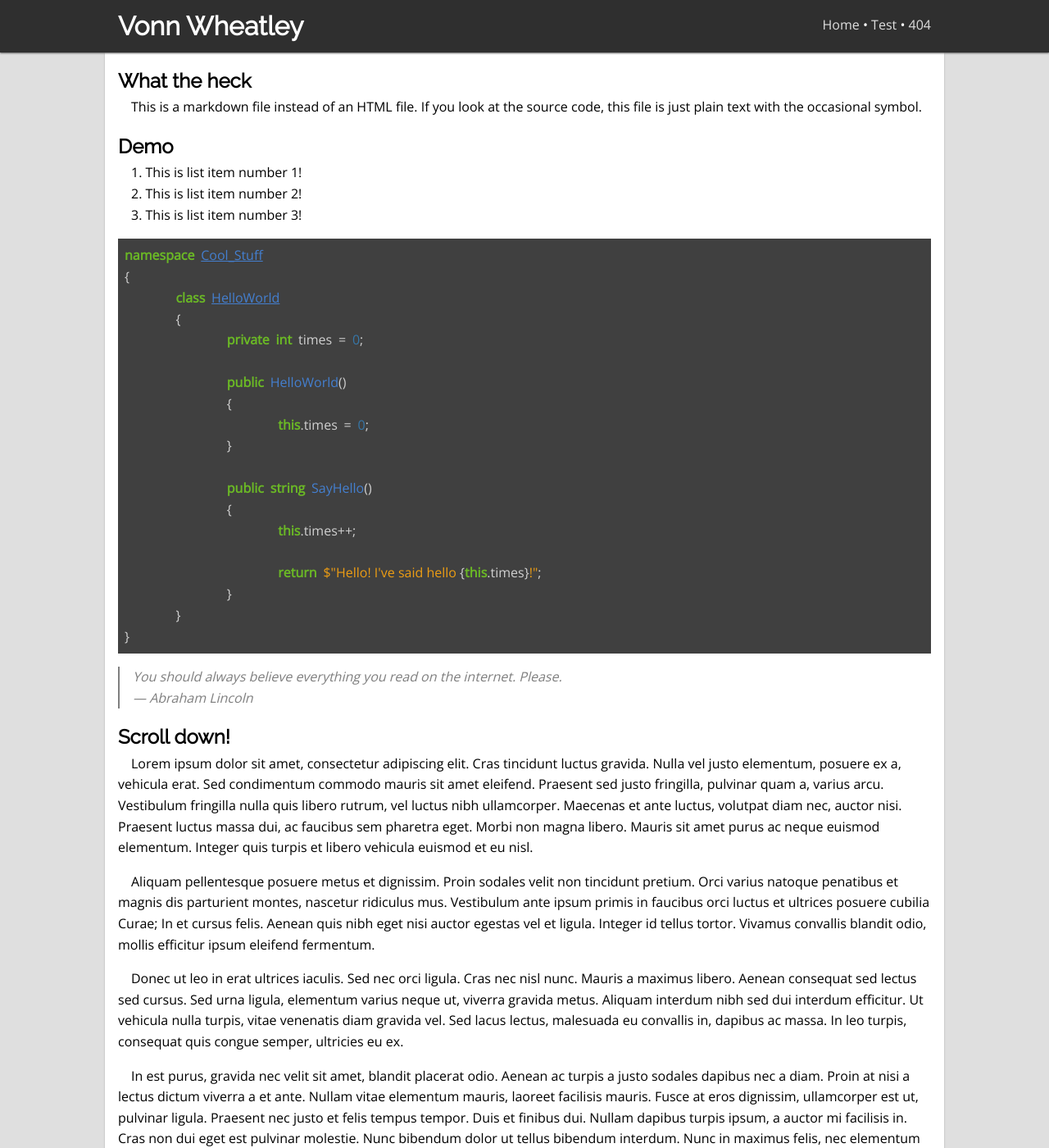
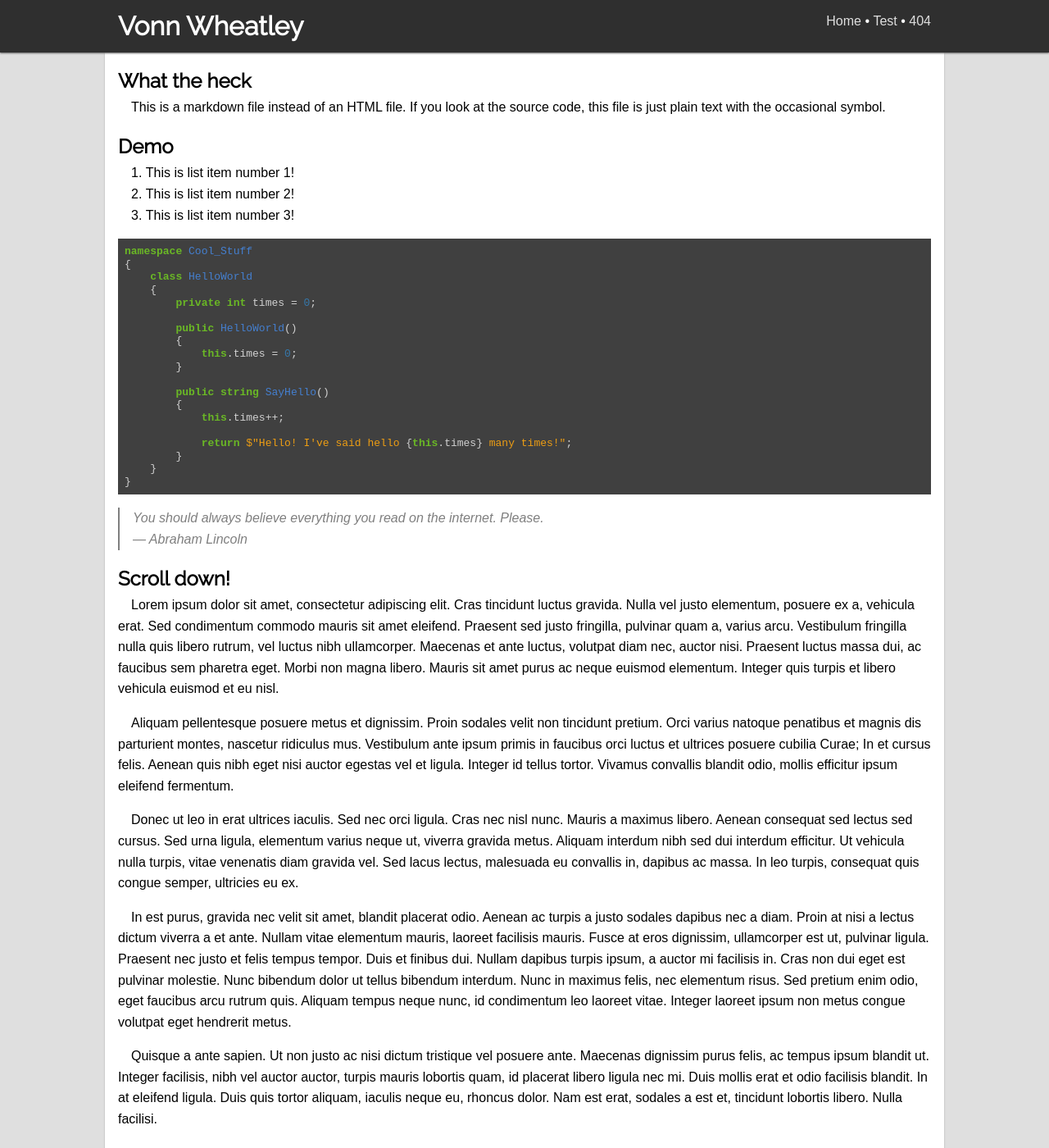
Before and after one commit to VonnW/vonnw.github.io, a Jekyll site: the page built from test.md, in a window 1280 px wide and 1400 px high. Shown: the whole window at 82% size. Built offline with Jekyll 4.4.1, drawn with Linux system fonts in a browser that asks for light colours.

Commit message:
Page is now faster and looks better

```diff
--- a/_layouts/default.html
+++ b/_layouts/default.html
@@ -5,7 +5,7 @@
 		<title>Vonn Wheatley &ndash; {{ page.title }}</title>
 		<meta name="viewport" content="width=device-width,initial-scale=1.0" />
 		<meta name="theme-color" content="#2f2f2f" />
-		<link rel="stylesheet" type="text/css" href="https://fonts.googleapis.com/css?family=Open+Sans|Raleway" />
+		<link rel="stylesheet" type="text/css" href="https://fonts.googleapis.com/css?family=Raleway" />
 		<link rel="stylesheet" type="text/css" href="/css/style.css" />
 		<link rel="stylesheet" type="text/css" href="/css/code.css" />
 		<!-- Yep, it's the Favicon Zone. Look out. -->
--- a/css/code.css
+++ b/css/code.css
@@ -1,4 +1,5 @@
 /* From https://github.com/jwarby/jekyll-pygments-themes/blob/master/native.css */
+/* But edited to remove things I didn't like the look of. */
 
 .highlight pre { background-color: #404040 }
 .highlight .hll { background-color: #404040 }
@@ -23,7 +24,7 @@
 .highlight .go { color: #cccccc } /* Generic.Output */
 .highlight .gp { color: #aaaaaa } /* Generic.Prompt */
 .highlight .gs { color: #d0d0d0; font-weight: bold } /* Generic.Strong */
-.highlight .gu { color: #ffffff; text-decoration: underline } /* Generic.Subheading */
+.highlight .gu { color: #ffffff } /* Generic.Subheading */
 .highlight .gt { color: #d22323 } /* Generic.Traceback */
 .highlight .kc { color: #6ab825; font-weight: bold } /* Keyword.Constant */
 .highlight .kd { color: #6ab825; font-weight: bold } /* Keyword.Declaration */
@@ -36,14 +37,14 @@
 .highlight .s { color: #ed9d13 } /* Literal.String */
 .highlight .na { color: #bbbbbb } /* Name.Attribute */
 .highlight .nb { color: #24909d } /* Name.Builtin */
-.highlight .nc { color: #447fcf; text-decoration: underline } /* Name.Class */
+.highlight .nc { color: #447fcf } /* Name.Class */
 .highlight .no { color: #40ffff } /* Name.Constant */
 .highlight .nd { color: #ffa500 } /* Name.Decorator */
 .highlight .ni { color: #d0d0d0 } /* Name.Entity */
 .highlight .ne { color: #bbbbbb } /* Name.Exception */
 .highlight .nf { color: #447fcf } /* Name.Function */
 .highlight .nl { color: #d0d0d0 } /* Name.Label */
-.highlight .nn { color: #447fcf; text-decoration: underline } /* Name.Namespace */
+.highlight .nn { color: #447fcf } /* Name.Namespace */
 .highlight .nx { color: #d0d0d0 } /* Name.Other */
 .highlight .py { color: #d0d0d0 } /* Name.Property */
 .highlight .nt { color: #6ab825; font-weight: bold } /* Name.Tag */
--- a/css/style.scss
+++ b/css/style.scss
@@ -8,8 +8,6 @@
 	padding: 0;
 
 	box-sizing: border-box;
-
-	font-family: "Open Sans", sans-serif;
 }
 
 *::before, *::after {
@@ -23,6 +21,8 @@ html, body {
 	width: 100%;
 
 	background-color: #dfdfdf;
+
+	font-family: sans-serif;
 }
 
 /* Container */
@@ -182,11 +182,13 @@ blockquote p {
 pre {
 	padding: .5rem;
 
+	font-family: monospace;
+	line-height: 1.2;
+
 	overflow-x: auto;
-}
 
-code {
-	font-family: monospace;
+	tab-size: 4;
+	-moz-tab-size: 4;
 }
 
 #smallnav {
--- a/test.md
+++ b/test.md
@@ -29,7 +29,7 @@ namespace Cool_Stuff
 		{
 			this.times++;
 
-			return $"Hello! I've said hello {this.times}!";
+			return $"Hello! I've said hello {this.times} many times!";
 		}
 	}
 }
```
